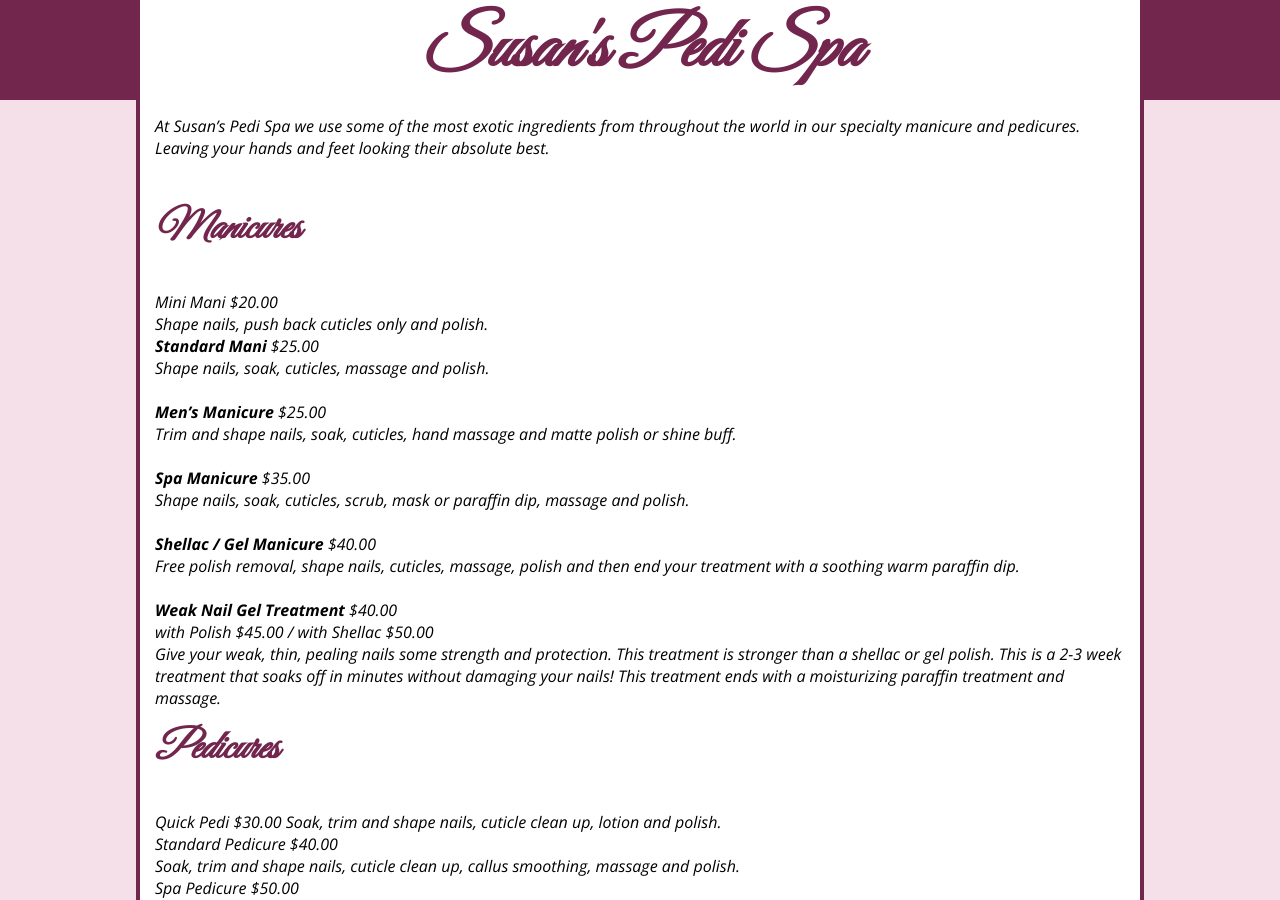
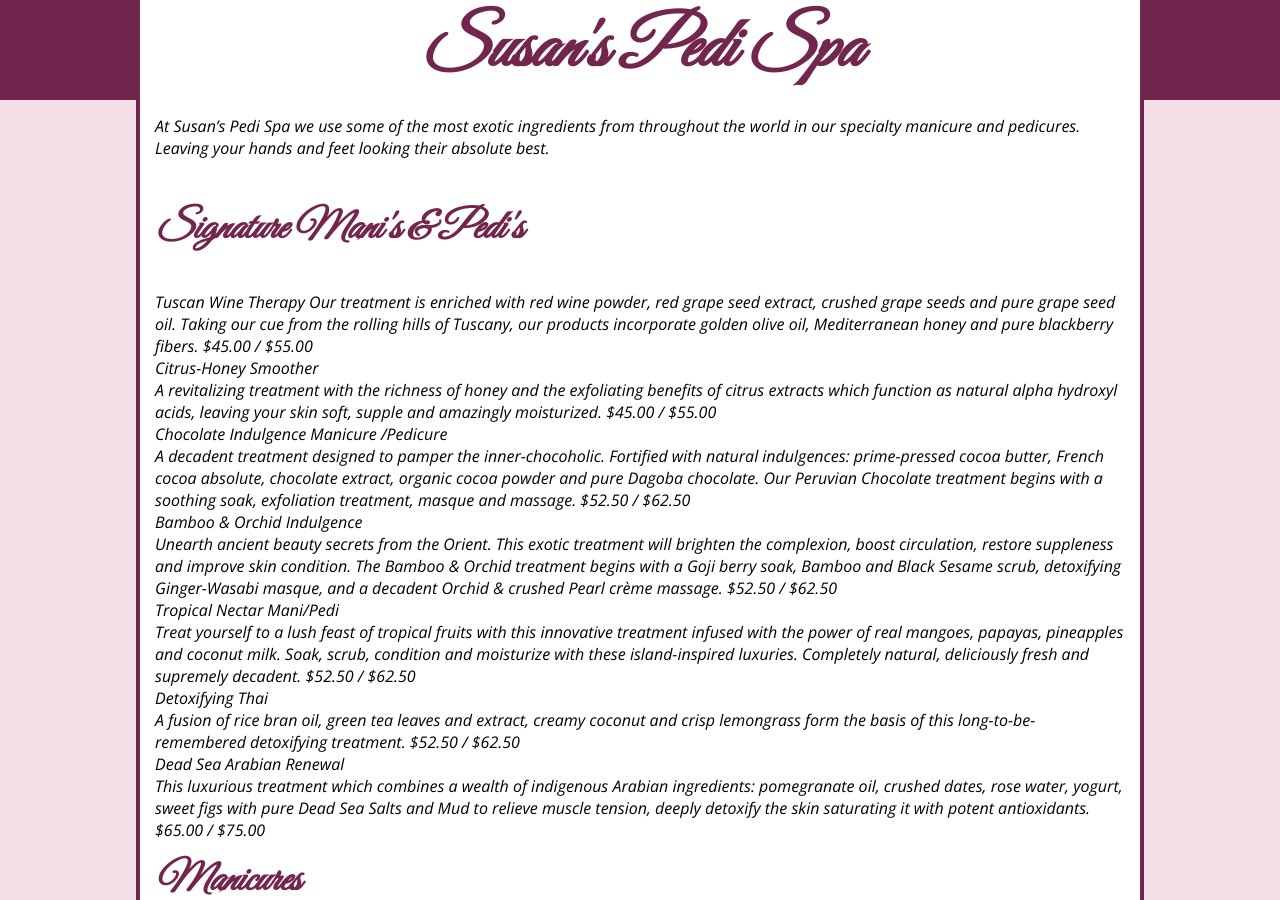
Before and after one commit to susanspedispa/susanspedispa.github.io, a Jekyll site: the page built from index.html, in a window 1280 px wide and 900 px high. Built offline with Jekyll 4.4.1, drawn with Linux system fonts in a browser that asks for light colours; some of the changed text lies outside the part shown.

Commit message:
Update menu.html

```diff
--- a/_includes/menu.html
+++ b/_includes/menu.html
@@ -1,3 +1,22 @@
+<h1>Signature Mani's & Pedi's</h1><br>
+<span class="treatmentName">Tuscan Wine Therapy</span>
+Our treatment is enriched with red wine powder, red grape seed extract, crushed grape seeds and pure grape seed oil. Taking our cue from the rolling hills of Tuscany, our products incorporate golden olive oil, Mediterranean honey and pure blackberry fibers.  $45.00 / $55.00 <br>
+<span class="treatmentName">Citrus-Honey Smoother</span> <br>
+A revitalizing treatment with the richness of honey and the exfoliating benefits of citrus extracts which function as natural alpha hydroxyl acids, leaving your skin soft, supple and amazingly moisturized.  $45.00 / $55.00<br>
+<span class="treatmentName">Chocolate Indulgence Manicure /Pedicure</span> <br>
+A decadent treatment designed to pamper the inner-chocoholic. Fortified with natural indulgences: prime-pressed cocoa butter, French cocoa absolute, chocolate extract, organic cocoa powder and pure Dagoba chocolate. Our Peruvian  Chocolate treatment begins with a soothing soak, exfoliation treatment, masque and massage.  $52.50 / $62.50<br>
+<span class="treatmentName">Bamboo & Orchid Indulgence</span><br>
+Unearth ancient beauty secrets from the Orient. This exotic treatment will brighten the complexion, boost circulation, restore suppleness and improve skin condition. The Bamboo & Orchid treatment begins with a Goji berry soak, Bamboo and Black Sesame scrub, detoxifying Ginger-Wasabi masque, and a decadent Orchid & crushed Pearl crème massage.  $52.50 / $62.50<br>
+
+<span class="treatmentName">Tropical Nectar Mani/Pedi</span> <br>
+Treat yourself to a lush feast of tropical fruits with this innovative treatment infused with the power of real mangoes, papayas, pineapples and coconut milk. Soak, scrub, condition and moisturize with these island-inspired luxuries. Completely natural, deliciously fresh and supremely decadent.  $52.50 / $62.50<br>
+<span class="treatmentName">Detoxifying Thai</span> <br>
+A fusion of rice bran oil, green tea leaves and extract, creamy coconut and crisp lemongrass form the basis of this long-to-be-remembered detoxifying treatment.  $52.50 / $62.50<br>
+<span class="treatmentName">Dead Sea Arabian Renewal</span>  <br>
+This luxurious treatment which combines a wealth of indigenous Arabian ingredients: pomegranate oil, crushed dates, rose water, yogurt, sweet figs with pure Dead Sea Salts and Mud to relieve muscle tension, deeply detoxify the skin saturating it with potent antioxidants.  $65.00 / $75.00<br>
+<p></p>
+
+
 <h1>Manicures</h1><br>
 <span class="treatmentName">Mini Mani</span>  $20.00<br>
 Shape nails, push back cuticles only and polish. <br>
@@ -21,6 +40,9 @@ Soak, trim and shape nails, cuticle clean up, callus smoothing, massage and poli
 <span class="treatmentName">Spa Pedicure</span>  $50.00<br>
 Relaxing soak, trim and shape nails, cuticle clean up, callus smoothing, refreshing house flavored scrub and mask or moisturizing paraffin treatment, massage and polish.<br></p>
 <p>
-<h1>Pedicure Add-ons</h1<br>
+<h1>Pedicure Add-ons</h1><br>
 <span class="treatmentName">Fruit & Crème Soak</span>  $5.00<br>
 Add this little luxury to any regular pedicure service. Our fruit and crème soak is studded with real fruit, enriched mango butter chips and powdered silk to fortify the water with skin softening natural antioxidants.</p>
+<p>
+
+</p>
```
